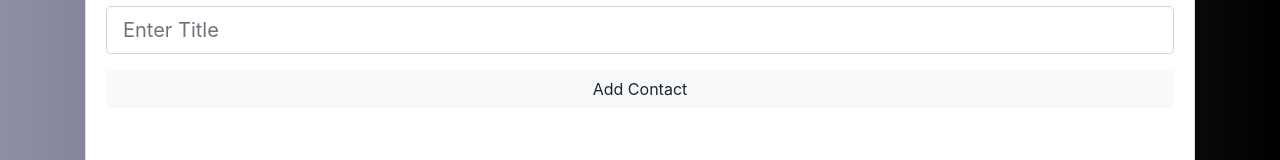
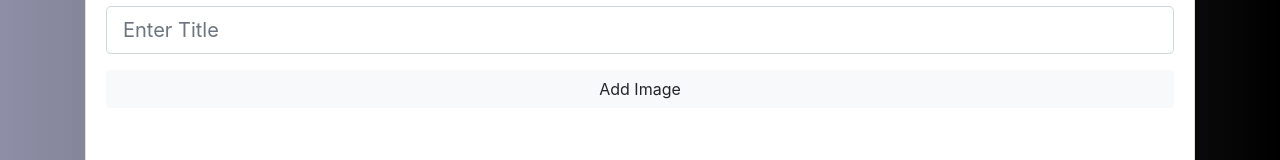
Before and after one commit to sharique3274/Album-React-Redux-Thunk, a React (Create React App) app: page /album/add in a window 1280 px wide. Shown: the part 344-504 px from the top of the page. Built offline with nearby package versions, Linux system fonts and the light colour scheme.

Commit message:
funtionality done

```diff
--- a/src/components/albumDetails/AddImage.js
+++ b/src/components/albumDetails/AddImage.js
@@ -87,7 +87,7 @@ class AddImage extends Component {
             />
             <input
               type="submit"
-              value="Add Contact"
+              value="Add Image"
               className="btn btn-light btn-block"
             />
           </form>
--- a/src/components/albumDetails/AlbumLists.js
+++ b/src/components/albumDetails/AlbumLists.js
@@ -10,8 +10,6 @@ let last = 0;
 let first = 0;
 class AlbumLists extends Component {
   state = {
-    todos: [],
-
     currentPage: 1,
     albumPhotosPerPage: 10
   };
@@ -179,7 +177,6 @@ class AlbumLists extends Component {
 
 const mapStateToProps = state => ({
   albumDetails: state.albumReducer.albumDetails
-  //console.log(state);
 });
 
 export default connect(
--- a/src/components/layout/Header.js
+++ b/src/components/layout/Header.js
@@ -35,11 +35,11 @@ const Header = props => {
 };
 
 Header.defaultProps = {
-  branding: "My App"
+  heading: "My App"
 };
 
 Header.propTypes = {
-  branding: PropTypes.string.isRequired
+  heading: PropTypes.string.isRequired
 };
 
 export default Header;
--- a/src/components/pages/AboutUs.js
+++ b/src/components/pages/AboutUs.js
@@ -12,7 +12,7 @@ export default () => {
         One can add own Image by clicking on "Add" and providing details like
         URL, ID and TITLE.
         <br />
-        Delete the image clicking "Cross". It will call API but cannot
+        One can delete the image clicking "Cross". It will call API but cannot
         parmanently delete and add as its coming from fake API.
         <br />
       </p>
```
